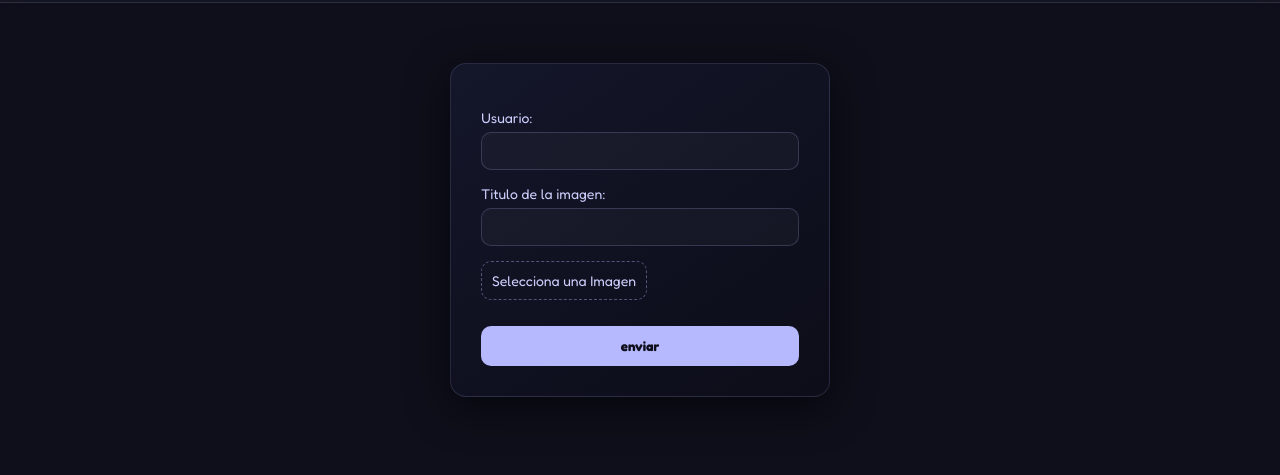
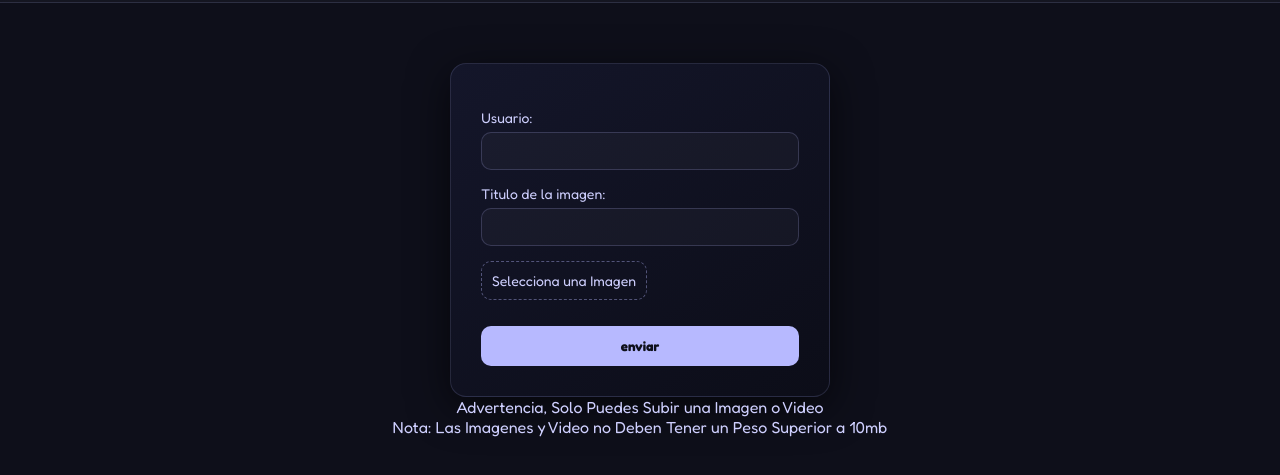
Before and after one commit to EduardoG1024/VESTA, a website: page public_Vesta/formulario.html in a window 1280 px wide. Shown: the part 67-542 px from the top of the page. Drawn offline with Linux system fonts and the light colour scheme.

Commit message:
formulario frontend advertencia de archivos

```diff
--- a/public_Vesta/formulario.html
+++ b/public_Vesta/formulario.html
@@ -23,5 +23,7 @@
         <input type="file" name="VestaImage" id="VestaImage" required>
         <button type="submit" class="submitBtn">enviar</button>
     </form>
+    <p>Advertencia, Solo Puedes Subir una Imagen o Video</p>
+    <p>Nota: Las Imagenes y Video no Deben Tener un Peso Superior a 10mb</p>
 </body>
 </html>
```
